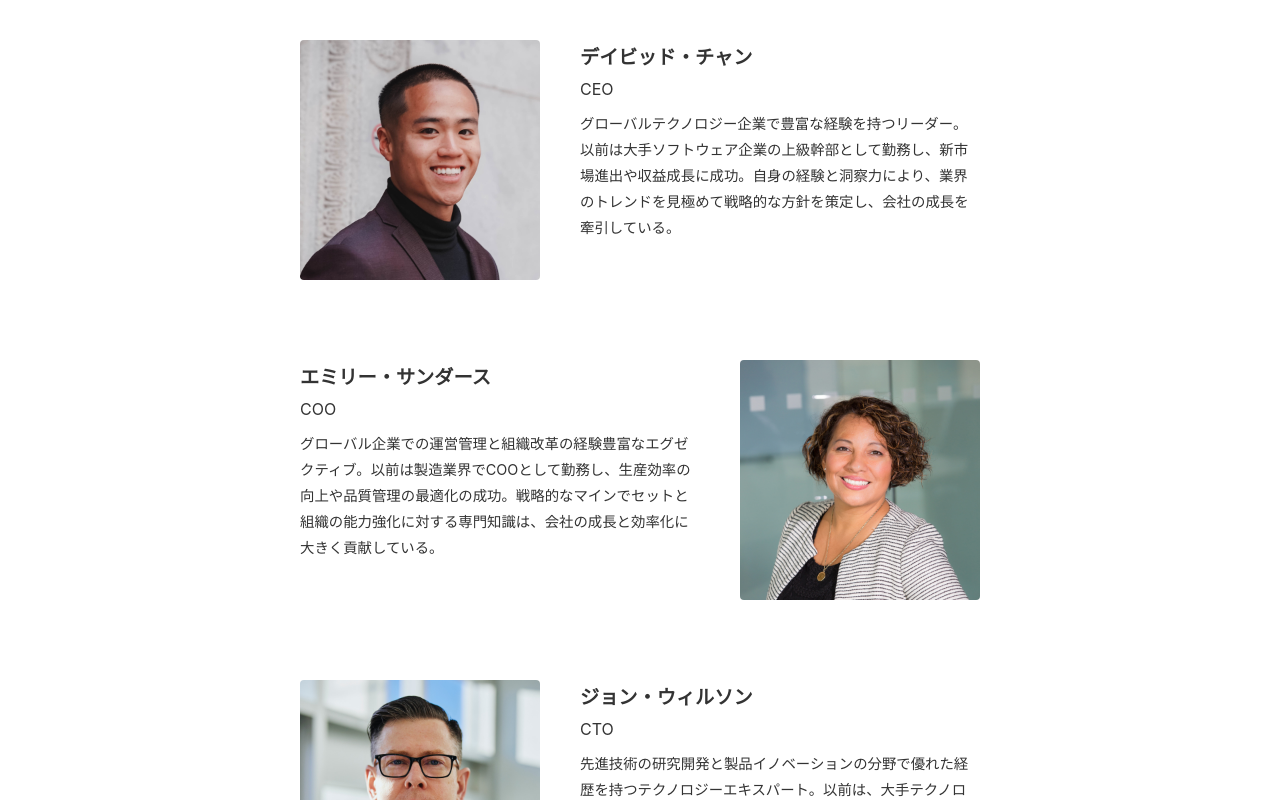
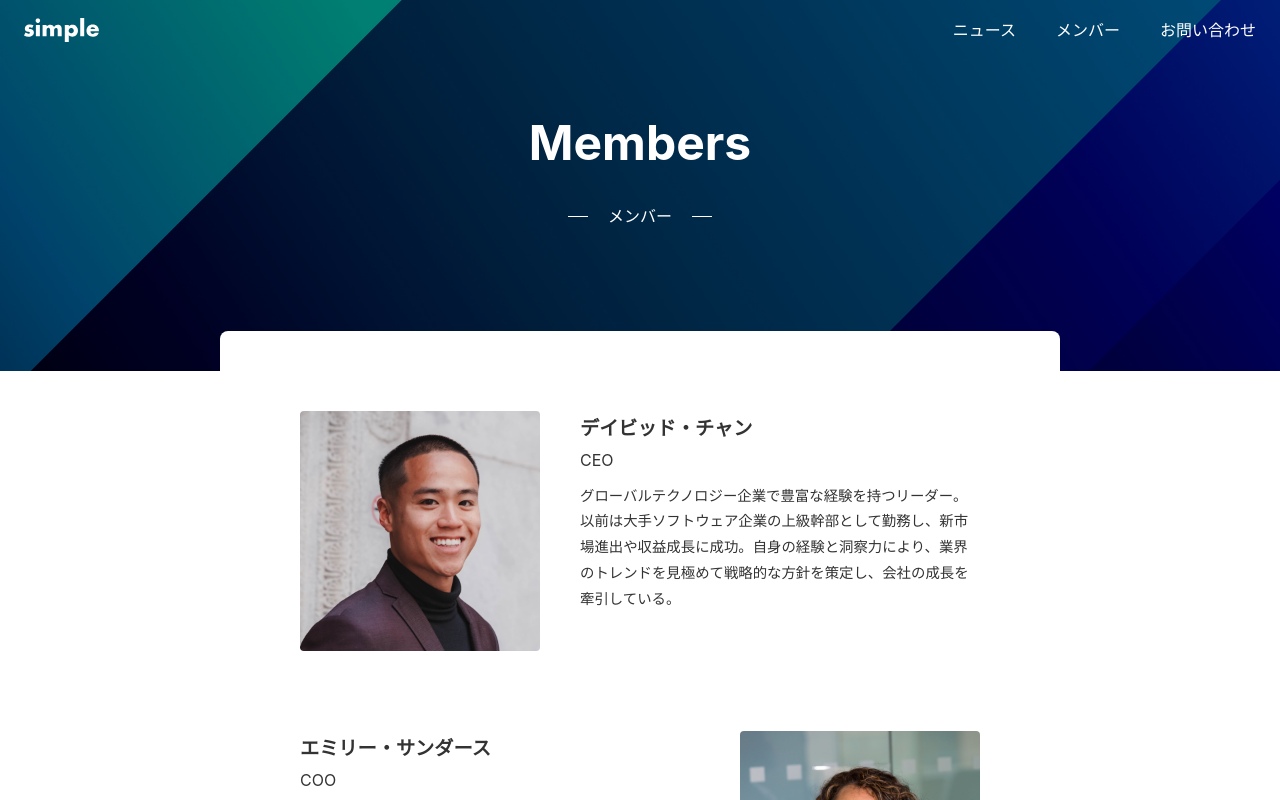
Before and after one commit to blazex60/my-next-project, a Next.js app: page /members in a window 1280 px wide. Shown: the top 800 px of the page. Built offline with nearby package versions, Linux system fonts and the light colour scheme.

Commit message:
feat: ヘッダーにメニューコンポーネントを追加し、ヒーローセクションを実装。スタイルを定義したCSSファイルを作成

```diff
--- a/app/_components/Header/index.tsx
+++ b/app/_components/Header/index.tsx
@@ -1,6 +1,7 @@
 import Image from "next/image";
 import styles from "./index.module.css";
 import Link from "next/link";
+import Menu from "../Menu";
 
 export default function Header() {
     return (
@@ -8,19 +9,7 @@
             <Link href="/" className={styles.logoLink}>
                 <Image src="/logo.svg" alt="SIMPLE" className={styles.logo} width={348} height={133} priority/>
             </Link>
-            <nav className={styles.nav}>
-                <ul className={styles.items}>
-                    <li>
-                        <Link href="/news">ニュース</Link>
-                    </li>
-                    <li>
-                        <Link href="/members">メンバー</Link>
-                    </li>
-                    <li>
-                        <Link href="/contact">お問い合わせ</Link>
-                    </li>
-                </ul>
-            </nav>
+            <Menu/>
         </header>
     )
 }
--- a/app/_components/Hero/index.module.css
+++ b/app/_components/Hero/index.module.css
@@ -0,0 +1,55 @@
+.container {
+    position: relative;
+    display: flex;
+    align-items: center;
+    justify-content: center;
+    background-color: rgba(0,0,0,0.5);
+    color: #fff;
+    overflow: hidden;
+    padding: 100px 0;
+}
+
+.title {
+    font-size: 3rem;
+    font-weight: bold;
+    text-align: center;
+    margin-bottom: 1rem;
+}
+
+.sub {
+    display: flex;
+    align-items: center;
+    gap: 20px;
+    margin-bottom: 40px;
+    justify-content: center;
+}
+
+.sub::before {
+    content: "";
+    display: block;
+    height: 1px;
+    width: 20px;
+    background-color: var(--color-text-unpainted);
+}
+
+.sub::after {
+    content: "";
+    display: block;
+    height: 1px;
+    width: 20px;
+    background-color: var(--color-text-unpainted);
+}
+
+.bgimg {
+    position: absolute;
+    top: 0;
+    right: 0;
+    height: 600px;
+    width: 100%;
+    object-fit: cover;
+    object-position: right;
+    display: flex;
+    align-items: center;
+    justify-items: center;
+    z-index: -1;
+}
--- a/app/_components/Hero/index.tsx
+++ b/app/_components/Hero/index.tsx
@@ -0,0 +1,19 @@
+import Image from "next/image";
+import styles from "./index.module.css"
+
+type Props = {
+    title: string;
+    sub: string;
+};
+
+export default function Hero({title,sub}: Props) {
+    return(
+        <section className={styles.container}>
+            <div>
+                <h1 className={styles.title}>{title}</h1>
+                <p className={styles.sub}>{sub}</p>
+            </div>
+            <Image className={styles.bgimg} src="/img-mv.jpg" alt="" width={4000} height={1200} />
+        </section>
+    );
+}
--- /dev/null
+++ b/app/_components/Menu/index.module.css
@@ -0,0 +1,22 @@
+.items {
+    display: flex;
+    color: #fff;
+    gap: 40px;
+}
+
+.button {
+    display: none;
+}
+
+@media (max-width: 640px) {
+    .nav{
+        display: none;
+    }
+
+    .button{
+        display: flex;
+        background: none;
+        border: none;
+        cursor: pointer;
+    }
+}
--- /dev/null
+++ b/app/_components/Menu/index.tsx
@@ -0,0 +1,27 @@
+import styles from "./index.module.css"
+import Link from "next/link"
+import Image from "next/image";
+
+
+export default function Menu() {
+    return (
+        <div>
+            <nav className={styles.nav}>
+                <ul className={styles.items}>
+                    <li>
+                        <Link href="/news">ニュース</Link>
+                    </li>
+                    <li>
+                        <Link href="/members">メンバー</Link>
+                    </li>
+                    <li>
+                        <Link href="/contact">お問い合わせ</Link>
+                    </li>
+                </ul>
+            </nav>
+            <button className={styles.button}>
+                <Image src="/menu.svg" alt="メニュー" width={24} height={24} />
+            </button>
+        </div>
+    );
+}
--- a/app/members/layout.tsx
+++ b/app/members/layout.tsx
@@ -1,10 +1,16 @@
 import React from "react"
 import Sheet from "@/app/_components/Sheet";
+import Hero from "../_components/Hero";
 
 type Props ={
     children: React.ReactNode;
 };
 
 export default function RootLayout({children}: Props) {
-    return <Sheet>{children}</Sheet>;
+    return (
+        <>
+            <Hero title="Members" sub="メンバー" />
+            <Sheet>{children}</Sheet>
+        </>
+    );
 }
```
